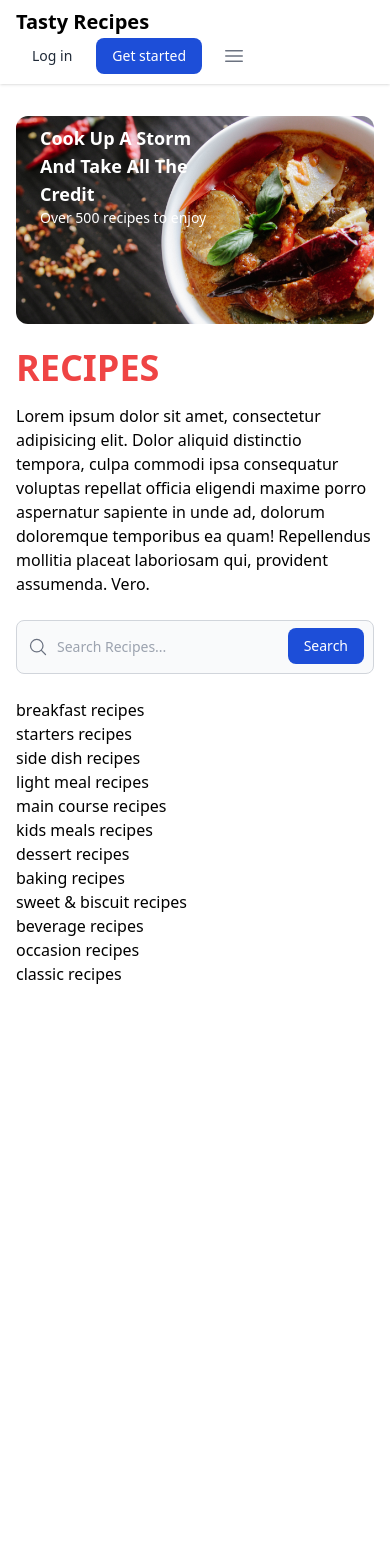
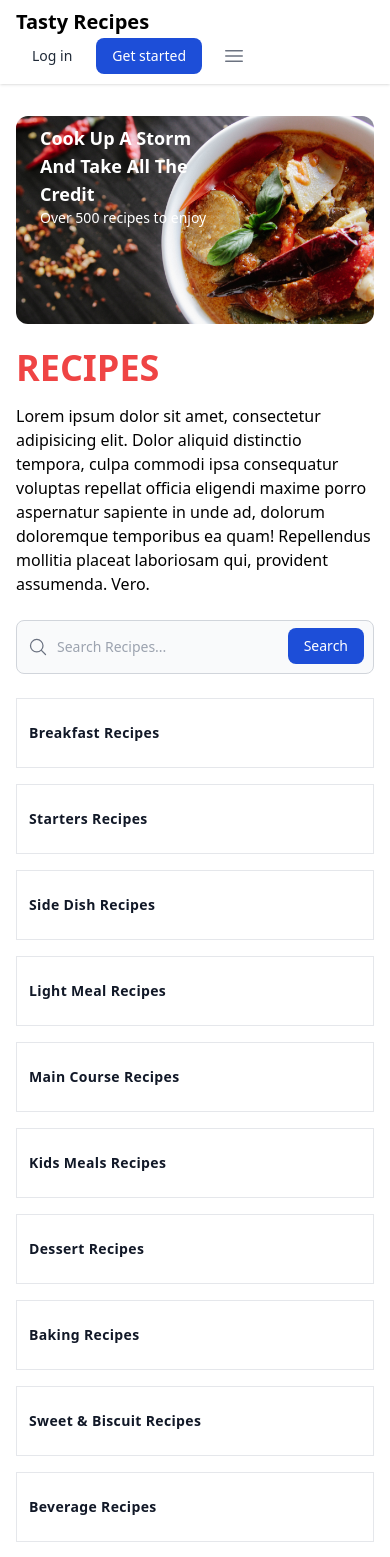
Before and after one commit to Jon-Felipe/Tasty-React, a React (Vite) app: page / in a window 390 px wide. Shown: the top 1557 px of the page. Before the commit the page ends 986 px from the top, so only its background shows below. Built offline with nearby package versions, Linux system fonts and the light colour scheme.

Commit message:
styled recipe category cards

```diff
--- a/src/components/RecipeCategory.tsx
+++ b/src/components/RecipeCategory.tsx
@@ -1,9 +1,17 @@
 import React from 'react';
 
-type Props = {};
+type Props = {
+  text: string;
+};
 
-const RecipeCategory = (props: Props) => {
-  return <div>RecipeCategory</div>;
+const RecipeCategory = ({ text }: Props) => {
+  return (
+    <article className='border w-full px-3 py-6 hover:shadow-md'>
+      <h3 className='text-sm text-gray-900 font-semibold capitalize tracking-wide'>
+        {text}
+      </h3>
+    </article>
+  );
 };
 
 export default RecipeCategory;
--- a/src/pages/Home.tsx
+++ b/src/pages/Home.tsx
@@ -48,13 +48,9 @@ const Home = (props: Props) => {
         <Search />
 
         {/* recipe categories */}
-        <div>
+        <div className='grid grid-cols-1 md:grid-cols-2 lg:grid-cols-3 gap-4'>
           {recipeCategories.map((category: RecipeCategoryType) => {
-            return (
-              <article key={category.id}>
-                <p>{category.text}</p>
-              </article>
-            );
+            return <RecipeCategory key={category.id} text={category.text} />;
           })}
         </div>
       </div>
```
